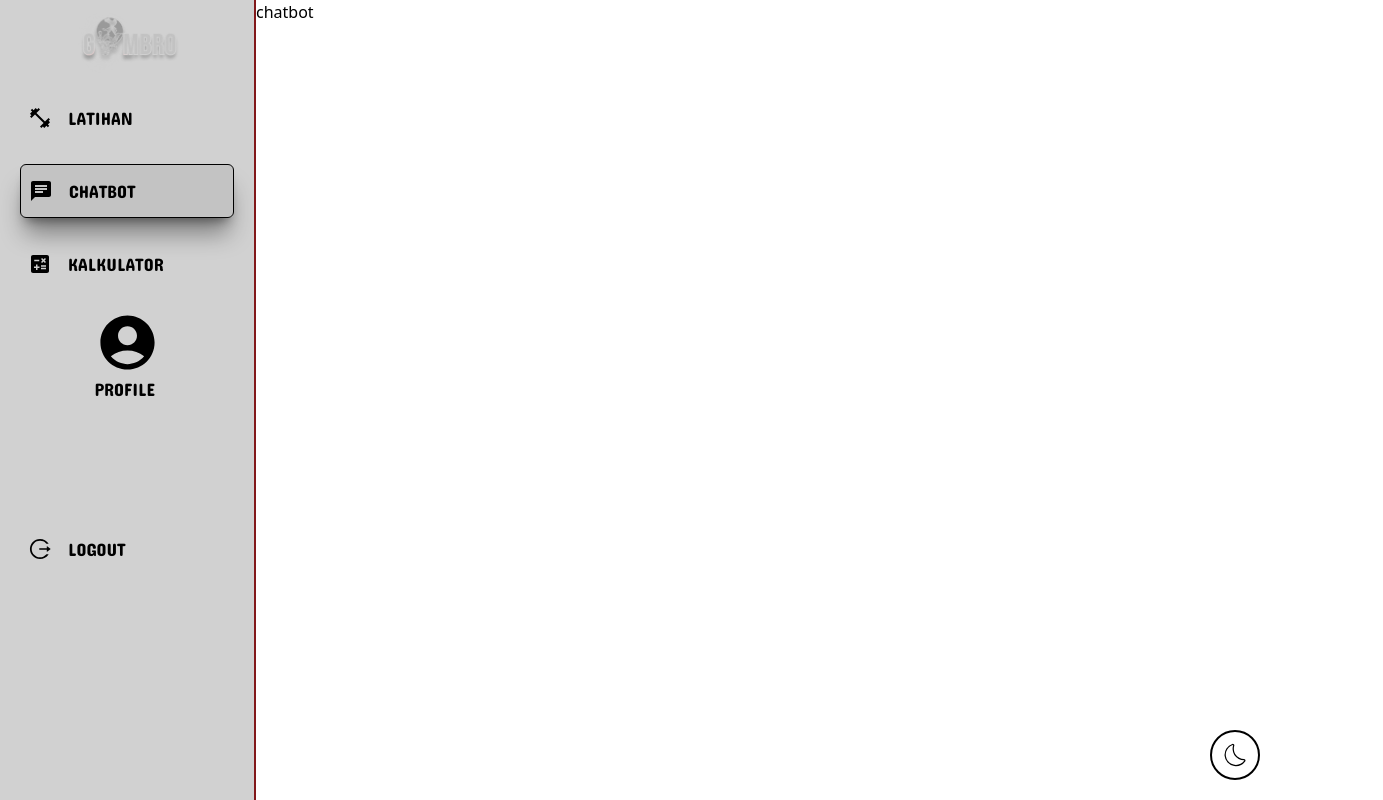
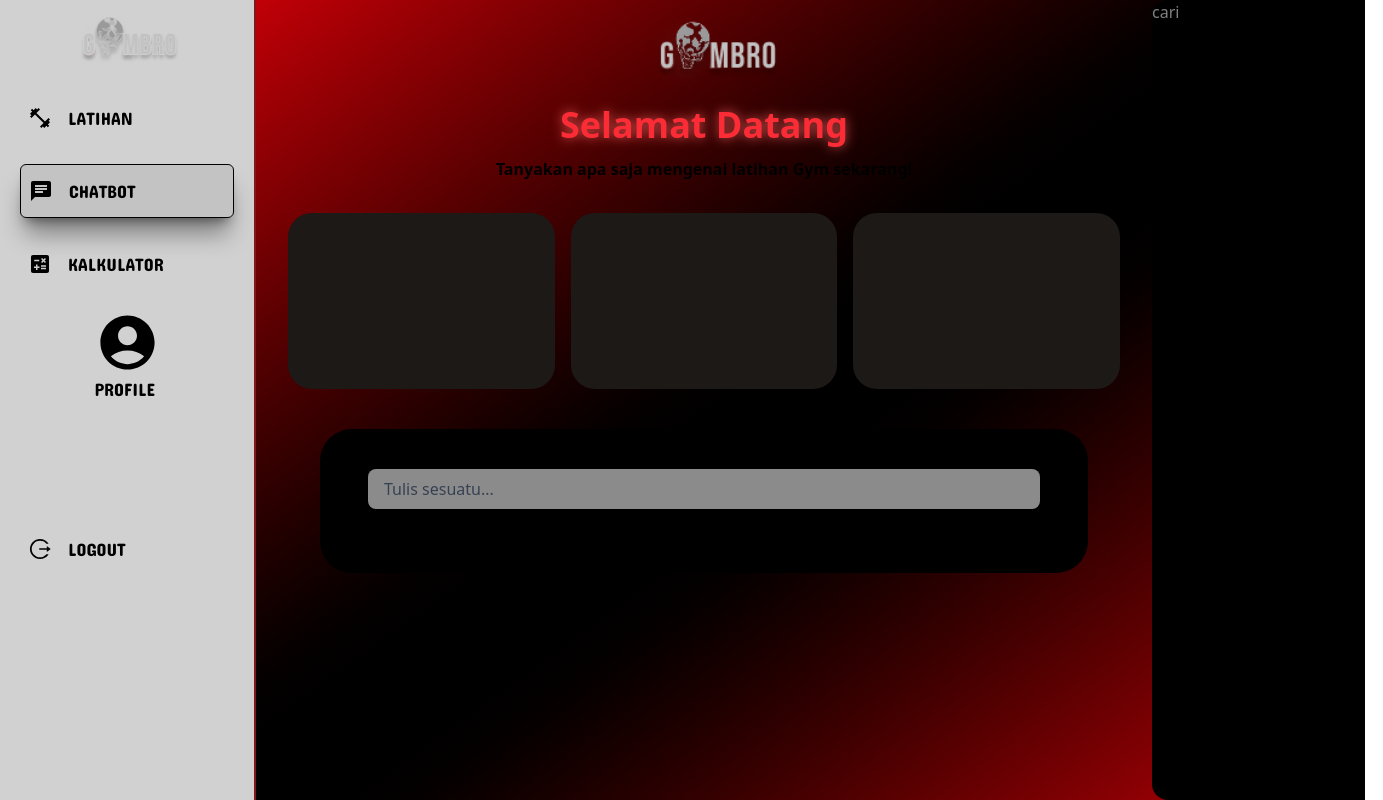
Before and after one commit to FaiqSr/gymbro-nextjs, a Next.js app: page /chatbot in a window 1280 px wide. Shown: the whole page, 1383 px wide, since content can reach past the window. Built offline with nearby package versions, Linux system fonts and the light colour scheme.

Commit message:
latihan/chatbot

```diff
--- a/src/app/(latihan)/chatbot/page.tsx
+++ b/src/app/(latihan)/chatbot/page.tsx
@@ -1,7 +1,35 @@
+import MainBackground from "@/components/ui/MainBackground";
 import React from "react";
+import { GrAdd } from "react-icons/gr";
 
 const page = () => {
-  return <div>chatbot</div>;
+  return (
+    <>
+      <section className="flex justify-center bg-gradient-to-br from-red-700 via-black to-red-700">
+        <div className="text-center  max-w-4xl w-full ">
+          <div className="mb-5">
+            <img src="/logo.png" alt="logo" className="mx-auto" width={155} />
+            <h1 className="text-4xl font-bold text-red-500 drop-shadow-[0_0_6px_rgba(255,100,100,0.8)]">Selamat Datang</h1>
+            <p className="py-3 font-semibold">Tanyakan apa saja mengenai latihan Gym sekarang!</p>
+          </div>
+          <div className="flex flex-nowrap gap-4 px-8">
+            <div className="bg-stone-900 w-2xs h-44 rounded-3xl"></div>
+            <div className="bg-stone-900 w-2xs h-44 rounded-3xl"></div>
+            <div className="bg-stone-900 w-2xs h-44 rounded-3xl"></div>
+          </div>
+          <div className="bg-black pb-16 pt-10 rounded-4xl max-w-3xl mx-auto mt-10 relative px-12">
+            <input type="text" placeholder="Tulis sesuatu..." className="w-full px-4 py-2 rounded-lg bg-abu text-black placeholder-gray-700 focus:outline-none focus:ring-2 focus:ring-slate-300 transition duration-300" />
+            <button className="absolute bottom-5 left-14 cursor-pointer transition duration-300 transform hover:scale-110 ">
+              <GrAdd size={27} />
+            </button>
+          </div>
+        </div>
+        <aside className=" bg-black w-[213px] text-white rounded-l-2xl ">
+          <input type="text" placeholder="cari" className="" />
+        </aside>
+      </section>
+    </>
+  );
 };
 
 export default page;
--- a/src/components/layout/SideBar.tsx
+++ b/src/components/layout/SideBar.tsx
@@ -24,7 +24,7 @@ const SideBar = () => {
   };
 
   return (
-    <aside className={`min-w-64 max-w-64 hidden lg:flex flex-col gap-2 items-center min-h-svh px-5 border-r-2 border-red-900 bg-hitam/20 dark:bg-[url(/images/gymBg.png)] `}>
+    <aside className={`min-w-64 max-w-64 hidden lg:flex flex-col gap-2 items-center min-h-svh px-5 border-r-2 border-red-900 dark:border-slate-200 bg-hitam/20 dark:bg-[url(/images/gymBg.png)]`}>
       <section>
         <nav>
           <Link href={`/`}>
```
